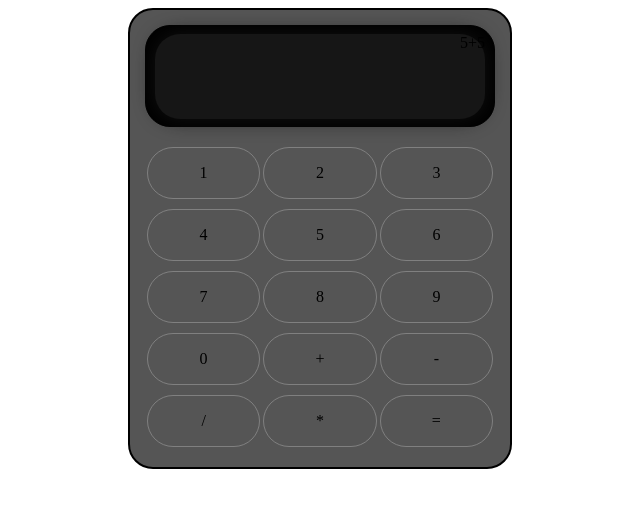
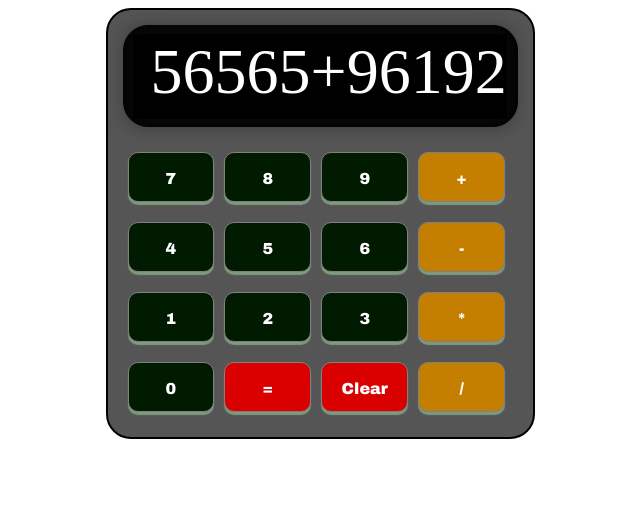
Before and after one commit to Claudio-C-Santos/Full-Calculator, a plain HTML site: page index.html in a window 1280 px wide. Shown: the whole page, without its empty margins (320-960 px from the left). Drawn offline with Linux system fonts and the light colour scheme.

Commit message:
<fix>final styling to calculator

```diff
--- a/assets/css/style.css
+++ b/assets/css/style.css
@@ -1,6 +1,17 @@
+@import url('https://fonts.googleapis.com/css2?family=Balsamiq+Sans:ital,wght@0,400;0,700;1,700&display=swap');
+
+.unselectable {
+    -webkit-touch-callout: none;
+    -webkit-user-select: none;
+    -khtml-user-select: none;
+    -moz-user-select: none;
+    -ms-user-select: none;
+    user-select: none;
+}
+
 #calculator {
     margin: auto;
-    width: 30%;
+    width: 425px;
     height: auto;
     background-color:rgb(85, 85, 85);
     border: 2px solid black;
@@ -26,10 +37,12 @@
     top: 0;
     bottom: 0;
     margin: auto;
-    background-color: rgb(22, 22, 22);
+    background-color: black;
     box-shadow: 0px 0px 20px rgb(17, 17, 17);
-    border-radius: 25px;
     text-align: right;
+    color: white;
+    line-height: 75px;
+    font-size: 4rem;
 }
 
 #keysArea {
@@ -39,12 +52,34 @@
 }
 
 .key {
-    flex: 0 0 32%;
-    margin: 5px auto;
+    width: 22%;
+    margin: 10px 5px;
     display: inline-block;
     height: 50px;
     border: 1px solid gray;
-    border-radius: 50px;
+    border-radius: 10px;
     text-align: center;
     line-height: 50px;
+    box-shadow: 0px 3px 1px rgb(126, 153, 126);
+    font-family: 'Balsamic Sans', 'Arial Black';
+    font-size: medium;
 }
+
+.key:focus {
+    box-shadow: 3px 0px 1px rgb(126, 153, 126);
+}
+
+.number {
+    color: white;
+    background-color: rgb(0, 27, 0);
+}
+
+.operator {
+    background-color: rgb(196, 127, 0);
+    color: white;
+}
+
+.other {
+    background-color: rgb(219, 0, 0);
+    color: white;
+}
--- a/index.html
+++ b/index.html
@@ -10,25 +10,26 @@
     <div id="calculator" class="center">
         <div id="display">
             <div id="innerDisplay">
-                5+5
+                56565+96192
             </div>
         </div>
         <div id="keysArea">
-            <div id="1" class="key">1</div>
-            <div id="2" class="key">2</div>
-            <div id="3" class="key">3</div>
-            <div id="4" class="key">4</div>
-            <div id="5" class="key">5</div>
-            <div id="6" class="key">6</div>
-            <div id="7" class="key">7</div>
-            <div id="8" class="key">8</div>
-            <div id="9" class="key">9</div>
-            <div id="0" class="key">0</div>
-            <div id="+" class="key">+</div>
-            <div id="-" class="key">-</div>
-            <div id="/" class="key">/</div>
-            <div id="*" class="key">*</div>
-            <div id="=" class="key">=</div>
+            <button id="7" class="key unselectable number">7</button>
+            <button id="8" class="key unselectable number">8</button>
+            <button id="9" class="key unselectable number">9</button>
+            <button id="ass" class="key unselectable operator">+</button>
+            <button id="4" class="key unselectable number">4</button>
+            <button id="5" class="key unselectable number">5</button>
+            <button id="6" class="key unselectable number">6</button>
+            <button id="minus" class="key unselectable operator">-</button>
+            <button id="1" class="key unselectable number">1</button>
+            <button id="2" class="key unselectable number">2</button>
+            <button id="3" class="key unselectable number">3</button>
+            <button id="multiply" class="key unselectable operator">*</button>
+            <button id="0" class="key unselectable number">0</button>
+            <button id="equal" class="key unselectable other">=</button>
+            <button id="clear" class="key unselectable other">Clear</button>
+            <button id="divide" class="key unselectable operator">/</button>
         </div>
     </div>
 </body>
```
